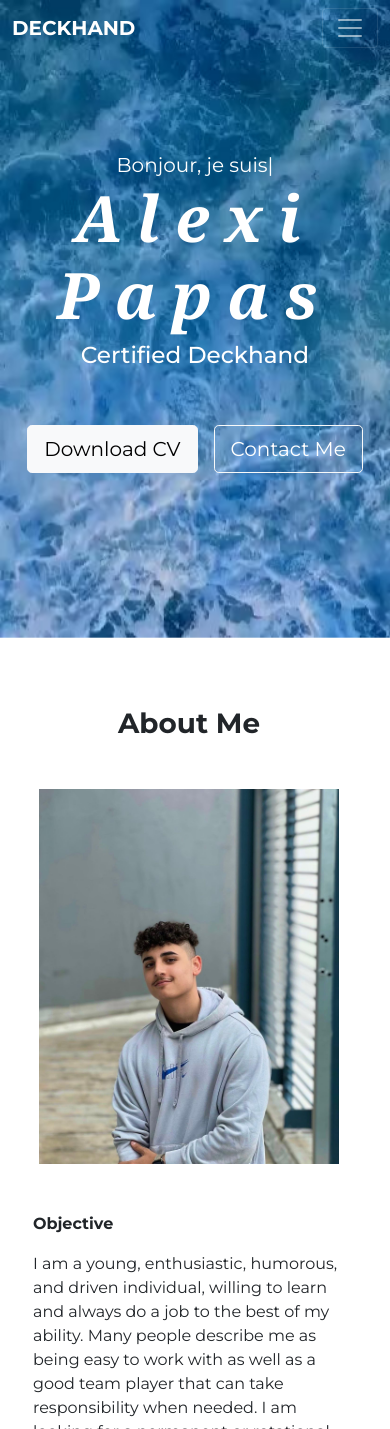
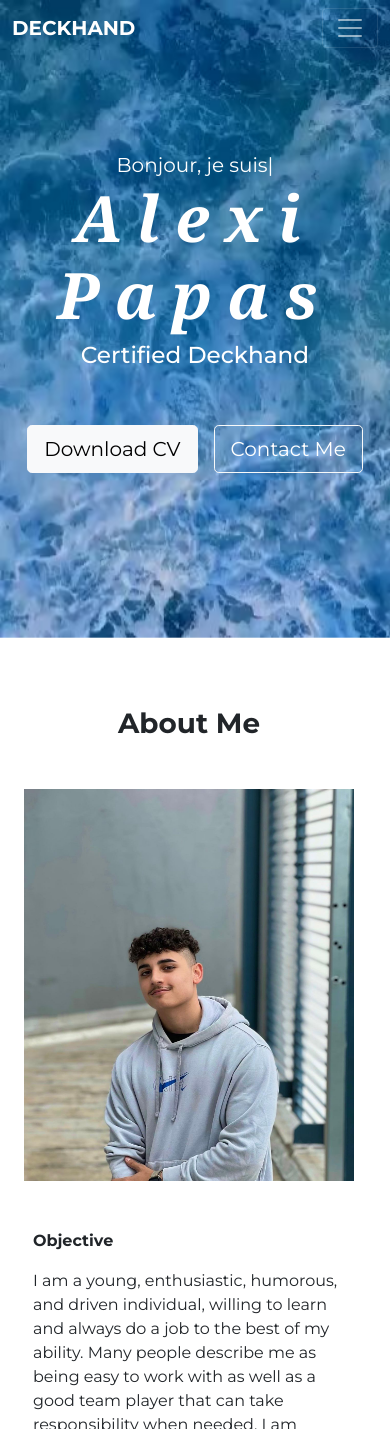
Before and after one commit to Keelan-Matthews/alexi-yacht-portfolio, a React (Create React App) app: page / in a window 390 px wide. Shown: the top 1429 px of the page. Built offline with nearby package versions, Linux system fonts and the light colour scheme.

Commit message:
Fixed image

```diff
--- a/src/style.css
+++ b/src/style.css
@@ -57,7 +57,8 @@ html {
 }
 
 .portrait-image {
-    max-width: 25%;
+    width: 330px;
+    height: 440px;
 }
 
 .header-wrapper {
@@ -70,11 +71,6 @@ html {
     }
 }
 
-@media screen and (max-width: 1200px) {
-    .portrait-image {
-        max-width: 300px;
-    }
-}
 @media screen and (max-width: 1000px) {
     .company-logos {
         width: 150px;
```
